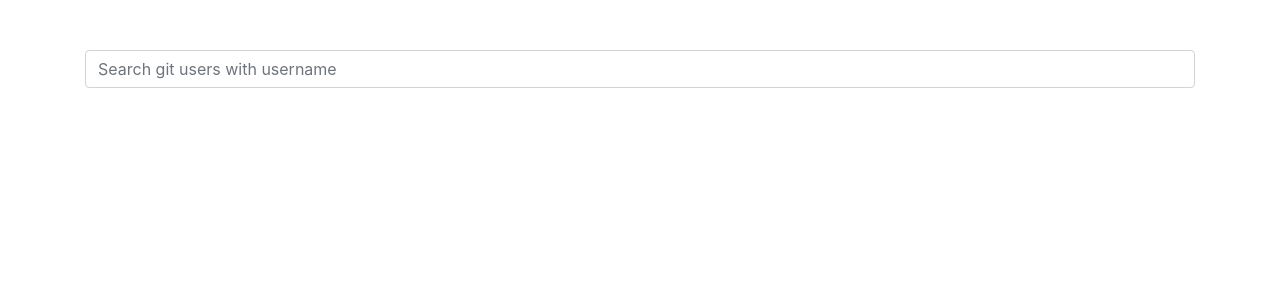
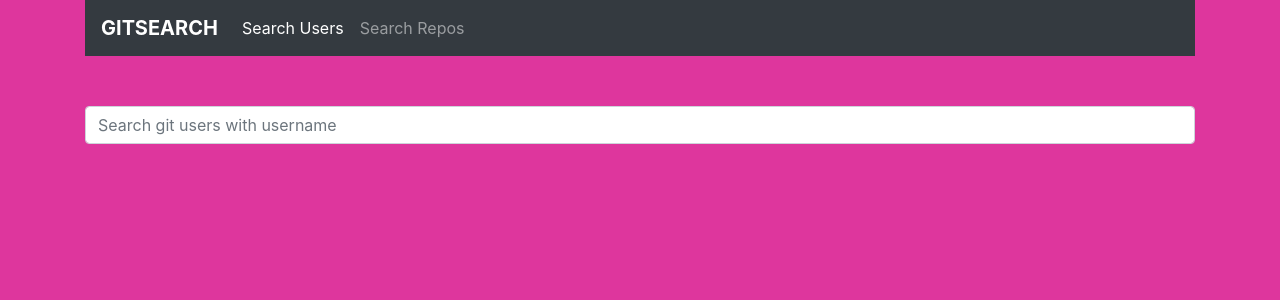
Before and after one commit to BeatriceWambuiMbugua/GitSearch, an Angular app: page / in a window 1280 px wide. Shown: the top 300 px of the page. Built offline with nearby package versions, Linux system fonts and the light colour scheme.

Commit message:
adding the navbar

```diff
--- a/src/app/app-routing.module.ts
+++ b/src/app/app-routing.module.ts
@@ -1,7 +1,12 @@
 import { NgModule } from '@angular/core';
 import { Routes, RouterModule } from '@angular/router';
+import { ProfileComponent } from './components/profile/profile.component';
+import { ProfileService } from './services/profile.service';
 
-const routes: Routes = [];
+const routes: Routes = [
+  {path: 'users', component: ProfileComponent},
+  {path: 'repos', component: ProfileService}
+];
 
 @NgModule({
   imports: [RouterModule.forRoot(routes)],
--- a/src/app/app.component.html
+++ b/src/app/app.component.html
@@ -1,3 +1,5 @@
 <div class="container">
+    <app-navbar></app-navbar>
     <app-profile></app-profile>
 </div>
+<router-outlet></router-outlet>
--- a/src/app/app.module.ts
+++ b/src/app/app.module.ts
@@ -8,12 +8,14 @@ import { ProfileService } from './services/profile.service';
 import { AppRoutingModule } from './app-routing.module';
 import { AppComponent } from './app.component';
 import { ProfileComponent } from './components/profile/profile.component';
+import { NavbarComponent } from './navbar/navbar.component';
 
 
 @NgModule({
   declarations: [
     AppComponent,
     ProfileComponent,
+    NavbarComponent,
   ],
   imports: [
     BrowserModule,
--- /dev/null
+++ b/src/app/navbar/navbar.component.html
@@ -0,0 +1,12 @@
+<nav class="navbar navbar-expand-lg navbar-dark bg-dark">
+    <a class="navbar-brand" routerLink="username"><b>GITSEARCH</b></a>
+    <button class="navbar-toggler" type="button" data-toggle="collapse" data-target="#navbarNavAltMarkup" aria-controls="navbarNavAltMarkup" aria-expanded="false" aria-label="Toggle navigation">
+      <span class="navbar-toggler-icon"></span>
+    </button>
+    <div class="collapse navbar-collapse" id="navbarNavAltMarkup">
+      <div class="navbar-nav">
+        <a class="nav-item nav-link active" routerLink="username" routerLinkActive='active'>Search Users<span class="sr-only">(current)</span></a>
+        <a class="nav-item nav-link" routerLink="/repos" routerLinkActive='active'>Search Repos</a>
+      </div>
+    </div>
+  </nav>
--- /dev/null
+++ b/src/app/navbar/navbar.component.ts
@@ -0,0 +1,15 @@
+import { Component, OnInit } from '@angular/core';
+
+@Component({
+  selector: 'app-navbar',
+  templateUrl: './navbar.component.html',
+  styleUrls: ['./navbar.component.css']
+})
+export class NavbarComponent implements OnInit {
+
+  constructor() { }
+
+  ngOnInit(): void {
+  }
+
+}
--- a/src/app/services/profile.service.ts
+++ b/src/app/services/profile.service.ts
@@ -6,22 +6,24 @@ import { map } from 'rxjs/operators';
 @Injectable()
 export class ProfileService {
   private username: string;
+  private apiKey: string;
   private clientid = '3bd674499d3ae238583b';
   private clientsecret = '799b7ad907f1f0fd7659cc1ff54f5c611697a341';
 
   constructor(private http:HttpClient) {
     console.log("service is now ready!");
     this.username = 'BeatriceWambuiMbugua';
+    this.apiKey = 'environment.apiKey'
 
   }
   getProfileInfo(){
-    return this.http.get("https://api.github.com/users/" + this.username + "?client_id=" + this.clientid + "&client_secret=" + this.clientsecret)
+    return this.http.get("https://api.github.com/users/" + this.username + "?client_id=" + this.clientid + "&client_secret=" + this.clientsecret + '?access_token=' + this.apiKey)
     .pipe(map(res => res));
 
   }
 
   getProfileRepos(){
-    return this.http.get("https://api.github.com/users/" + this.username + "/repos?client_id=" + this.clientid + "&client_secret=" + this.clientsecret)
+    return this.http.get("https://api.github.com/users/" + this.username + "/repos?client_id=" + this.clientid + "&client_secret=" + this.clientsecret + '/repos?access_token=' + this.apiKey)
     .pipe(map(res => res));
 
   }
--- a/src/environments/environment.ts
+++ b/src/environments/environment.ts
@@ -3,7 +3,8 @@
 // The list of file replacements can be found in `angular.json`.
 
 export const environment = {
-  production: false
+  production: false,
+  apiKey: '3566b725d851870c362c275f4d10bc53b467d79b'
 };
 
 /*
--- a/src/styles.css
+++ b/src/styles.css
@@ -1 +1,4 @@
-@import "~bootstrap/dist/css/bootstrap.css"
+@import "~bootstrap/dist/css/bootstrap.css";
+body{
+background-color: #DE369D;
+}
```
Also changed, not shown: src/app/navbar/navbar.component.css (added), 2 other files (tests, documents, lock files or other folders).
